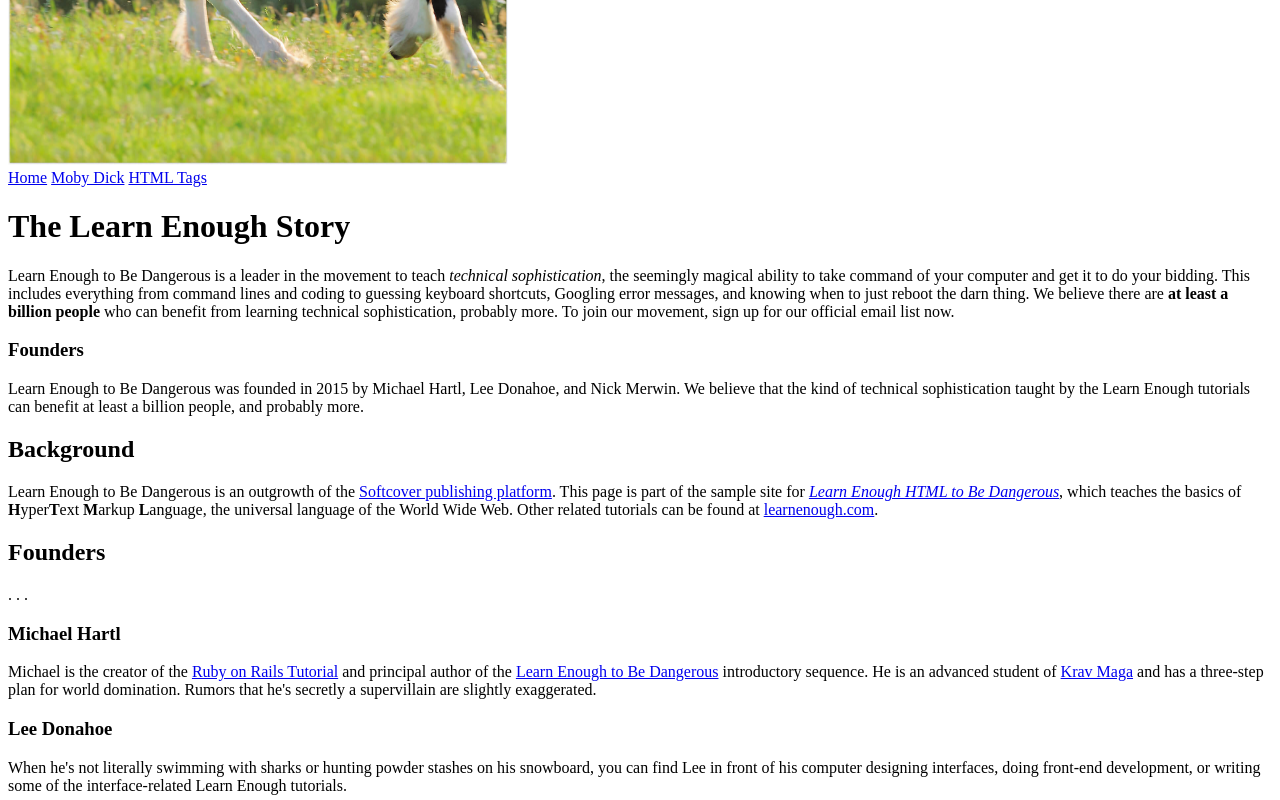
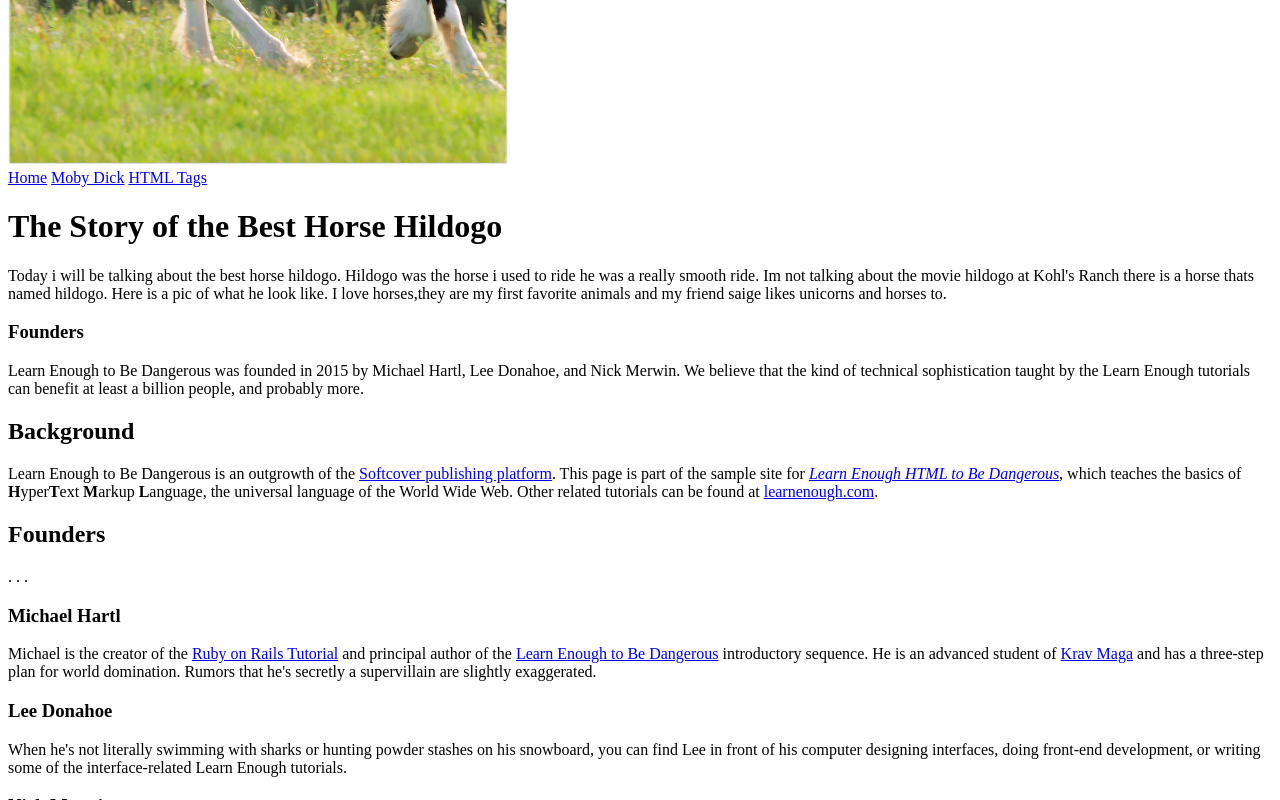
Before and after one commit to ShippLexi/Sample_website, a plain HTML site: page index.html in a window 1280 px wide. Shown: the part 1153-1953 px from the top of the page. Drawn offline with Linux system fonts and the light colour scheme.

Commit message:
update text

```diff
--- a/index.html
+++ b/index.html
@@ -7,7 +7,7 @@
 </head>
 
 <body>
-  <h1>hello world</h1>
+  <h1>hildogo's story</h1>
   <p> Hildogo the horse</p>
   <img src="images/haflinger-462510.jpg" width="800" height="600" alt="Haflinger">
   <img src="images/stalion.jpg" width="500" height="600" alt="Stalion">
@@ -19,12 +19,15 @@
     <a href="tags.html">HTML Tags</a>
   </div>
 
-  <h1>The Learn Enough Story</h1>
+  <h1>The Story of the Best Horse Hildogo</h1>
 
   <p>
-    Learn Enough to Be Dangerous is a leader in the movement to teach
-    <em>technical sophistication</em>, the seemingly magical ability to take command of your computer and get it to do your bidding. This includes everything from command lines and coding to guessing keyboard shortcuts, Googling error messages, and knowing
-    when to just reboot the darn thing. We believe there are <strong>at least a billion people</strong> who can benefit from learning technical sophistication, probably more. To join our movement, sign up for our official email list now.
+    Today i will be talking about the best horse hildogo. Hildogo was the horse
+     i used to ride he was a really smooth ride. Im not talking about the movie hildogo at
+     Kohl's Ranch there is a horse thats named hildogo. Here is a pic of what he look like.
+     I love horses,they are my first favorite animals and my friend saige likes unicorns and
+     horses to.
+
   </p>
 
 
```
